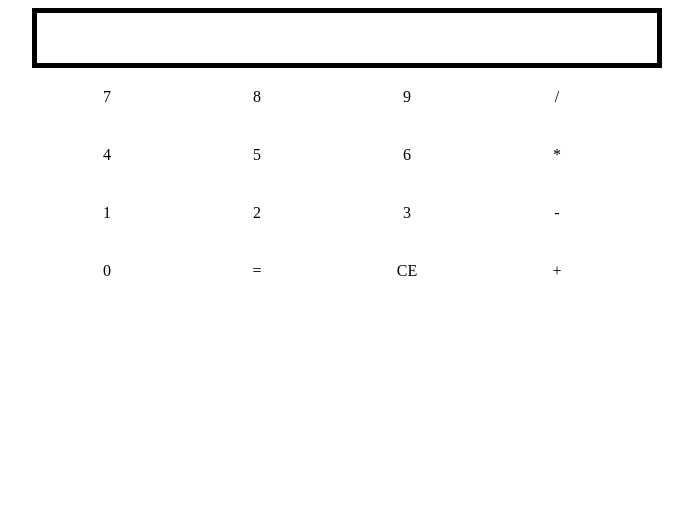
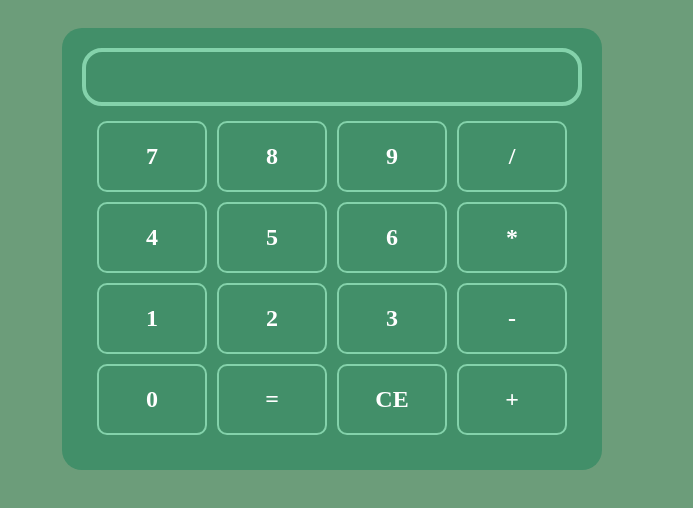
Before and after one commit to y6367/test-calculator, a plain HTML site: page index.html in a window 1280 px wide. Shown: the whole page, without its empty margins (308-1001 px from the left). Drawn offline with Linux system fonts and the light colour scheme; a web font is replaced by a local one.

Commit message:
Finished code, added CSS

```diff
--- a/script.js
+++ b/script.js
@@ -16,6 +16,7 @@ function reset() {
     sign = undefined
     numberB = 0;
     storage.innerHTML = numberA
+    calculate = numberA;
 }
 
 for (let i = 0; i < value.length; i++) {
@@ -54,5 +55,8 @@ enter.addEventListener("click", () => {
     }
 })
 clear.addEventListener("click", () => {
-
+    calculate = "";
+    numberA = undefined;
+    numberB = undefined;
+    displayCurrent();
 })
--- a/styles.css
+++ b/styles.css
@@ -1,32 +1,45 @@
+@import url('https://fonts.googleapis.com/css2?family=Funnel+Sans:ital,wght@0,300..800;1,300..800&display=swap');
+
 body{
     display: flex;
     justify-content: center;
     align-content: center;
+    font-family: 'Funnel Sans';
+    font-size: 24px;
+    font-weight: 700;
+    color: white;
+    background-color: #6c9d7a;
 }
 
 .container {
-    /* display: flex;
-    flex-direction: column;
-    justify-content: center;
-    align-content: center; */
-    width: 600px;
+    width: 500px;
+    margin: 20px;
+    background-color: #428f69;
+    border-radius: 20px;
+    padding: 20px;
 }
 
 .storage {
-    border: 5px solid black;
+    border: 4px solid #84d2ab;
     height: 50px;
-    width: 100%;
     align-content: center;
     padding-left: 20px;
+    border-radius: 20px;
 }
 .value {
+    margin: 10px;
     display: flex;
     flex-wrap: wrap;
+    /* border: 1px #428f69 solid; */
 
 }
 .value>div{
-    width: 150px;
+    box-sizing: border-box;
+    width: calc(25% - 10px);
     padding-top: 20px;
     padding-bottom: 20px;
     text-align: center;
+    border: 2px #84d2ab solid;
+    border-radius: 10px;
+    margin: 5px;
 }
```
